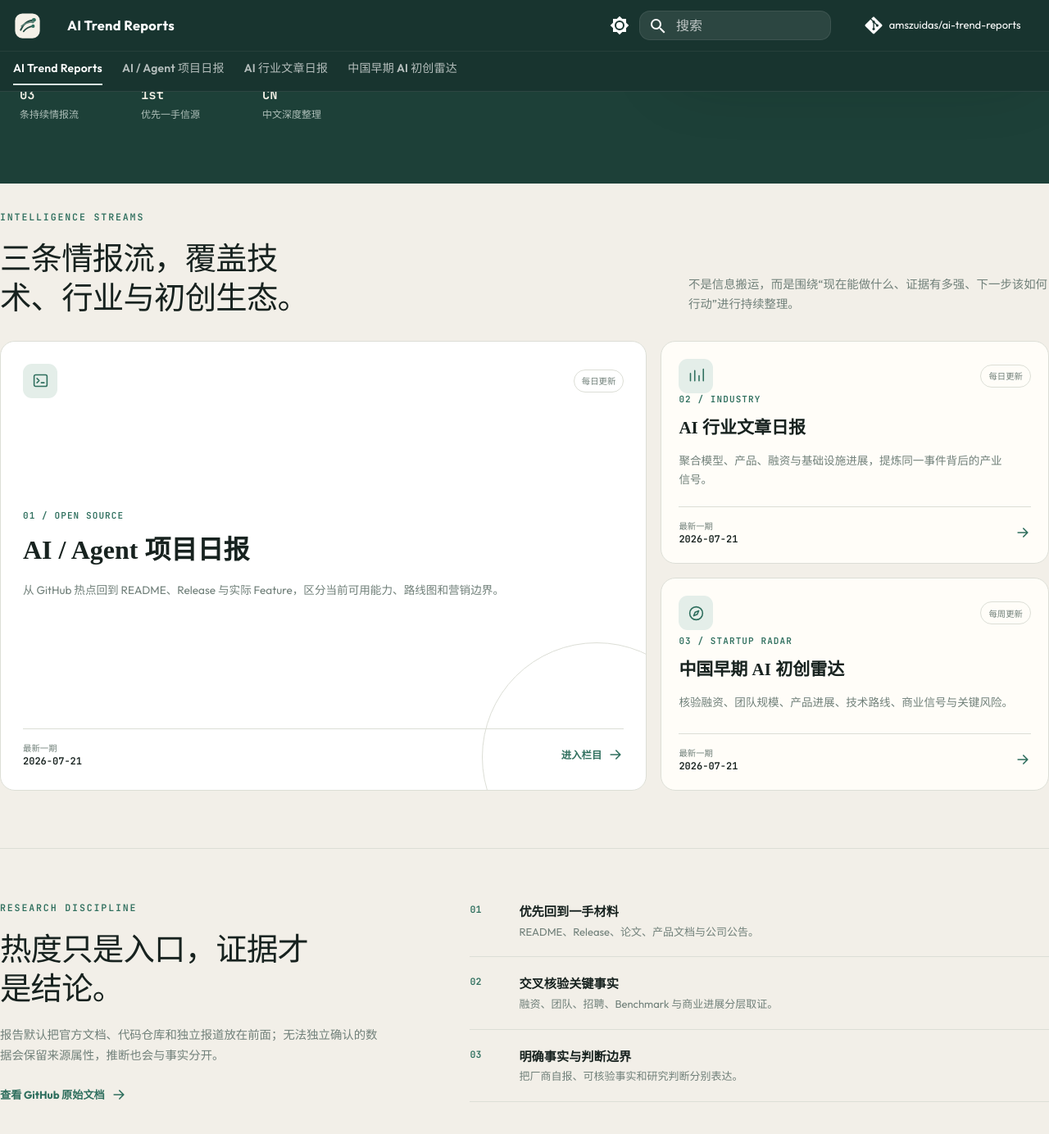
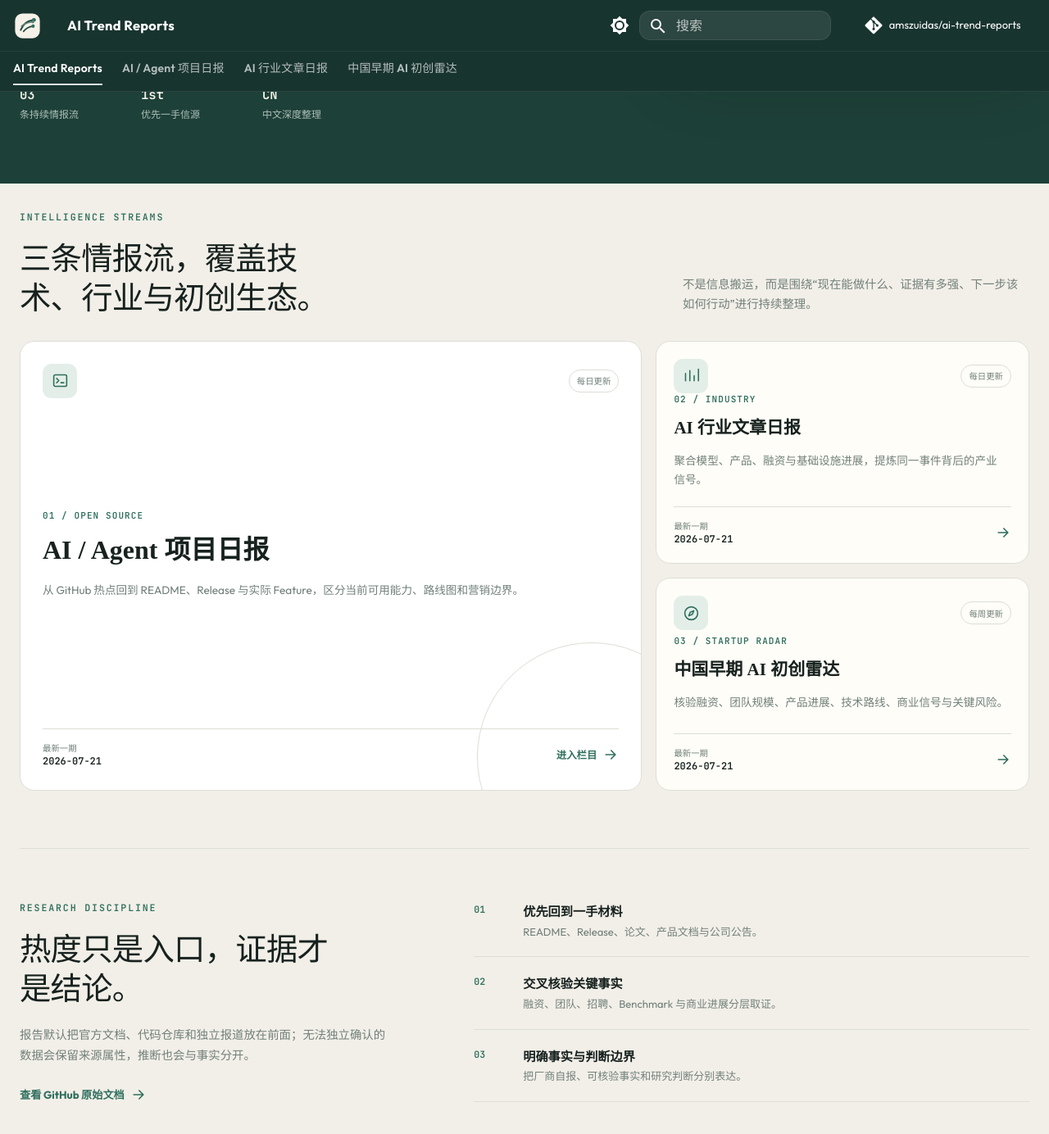
Before and after one commit to amszuidas/ai-trend-reports, an MkDocs documentation site: the page built from docs/index.md, in a window 1280 px wide and 1400 px high, scrolled down 563 px. Shown: the top 1384 px of the window at 82% size. Built offline with MkDocs 1.6.1 and Material for MkDocs 9.7.7, drawn with Linux system fonts in a browser that asks for light colours; comment, search, counter and statistics services are not loaded.

Commit message:
style: add responsive homepage gutters

```diff
--- a/docs/stylesheets/extra.css
+++ b/docs/stylesheets/extra.css
@@ -619,7 +619,8 @@ body {
 }
 
 .atr-home {
-  padding: 0 0 3rem;
+  box-sizing: border-box;
+  padding: 0 1.2rem 3rem;
 }
 
 .atr-section {
@@ -886,6 +887,11 @@ body {
     padding-left: 1.6rem;
     padding-right: 1.6rem;
   }
+
+  .atr-home {
+    padding-left: 1.6rem;
+    padding-right: 1.6rem;
+  }
 }
 
 @media screen and (max-width: 60em) {
@@ -965,7 +971,7 @@ body {
   }
 
   .atr-home {
-    padding-bottom: 1.5rem;
+    padding: 0 1rem 1.5rem;
   }
 
   .atr-stream-grid {
```
